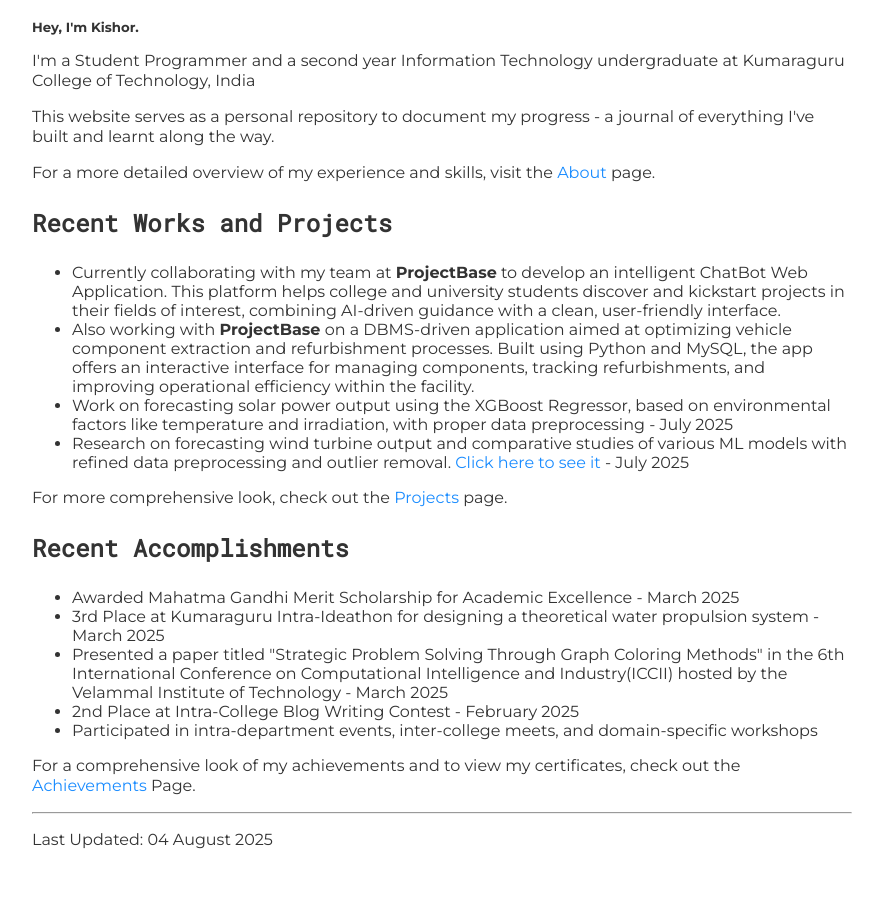
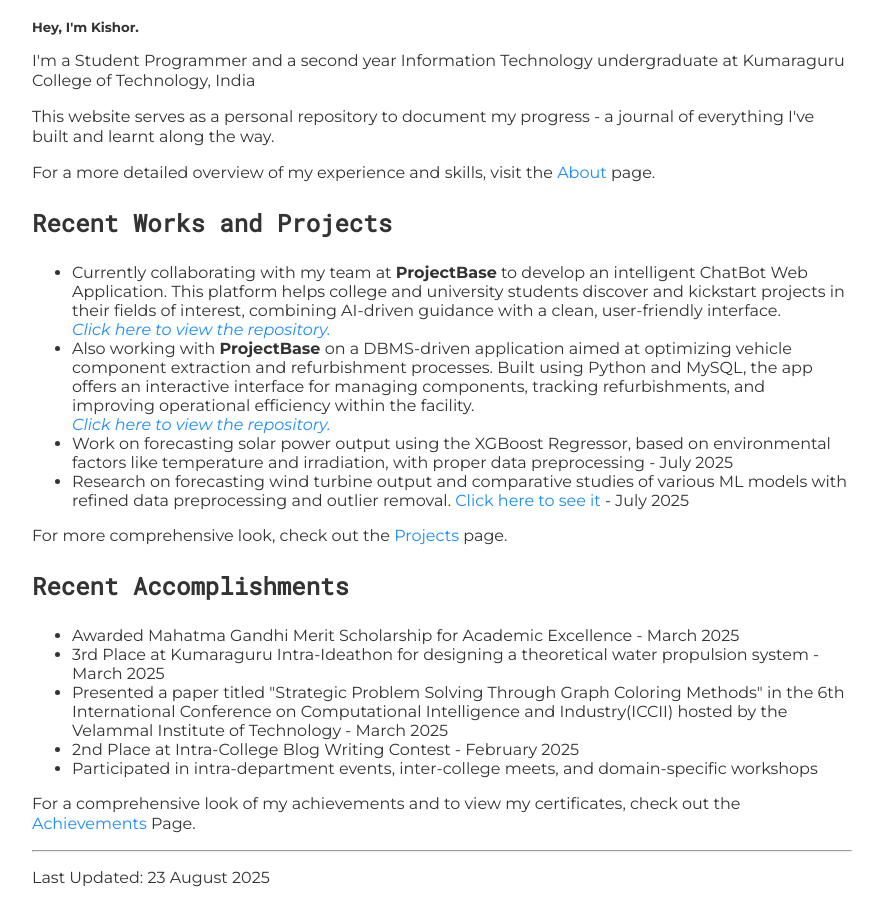
Before and after one commit to kshrs/kshrs.github.io, a plain HTML site: page index.html in a window 1280 px wide. Shown: the part 135-1039 px from the top of the page, without its empty margins (198-1081 px from the left). Before the commit the page ends 1001 px from the top, so only its background shows below. Drawn offline with Linux system fonts and the light colour scheme.

Commit message:
Modified: Projects Page

```diff
--- a/index.html
+++ b/index.html
@@ -34,8 +34,8 @@
 			<div class="Projects">
 				<h3>Recent Works and Projects</h3>
 				<ul>
-                    <li>Currently collaborating with my team at <b>ProjectBase</b> to develop an intelligent ChatBot Web Application. This platform helps college and university students discover and kickstart projects in their fields of interest, combining AI-driven guidance with a clean, user-friendly interface.</li>
-                    <li>Also working with <b>ProjectBase</b> on a DBMS-driven application aimed at optimizing vehicle component extraction and refurbishment processes. Built using Python and MySQL, the app offers an interactive interface for managing components, tracking refurbishments, and improving operational efficiency within the facility.</li>
+                    <li>Currently collaborating with my team at <b>ProjectBase</b> to develop an intelligent ChatBot Web Application. This platform helps college and university students discover and kickstart projects in their fields of interest, combining AI-driven guidance with a clean, user-friendly interface.<br><em><a href="https://github.com/kshrs/ProjGen">Click here to view the repository.</a></em></li>
+                    <li>Also working with <b>ProjectBase</b> on a DBMS-driven application aimed at optimizing vehicle component extraction and refurbishment processes. Built using Python and MySQL, the app offers an interactive interface for managing components, tracking refurbishments, and improving operational efficiency within the facility.<br><em><a href="https://github.com/kshrs/VehicleComponentRefurbishmentApp">Click here to view the repository.</a></em></li>
 					<li>Work on forecasting solar power output using the XGBoost Regressor, based on environmental factors like temperature and irradiation, with proper data preprocessing - July 2025</li>
 					<li>Research on forecasting wind turbine output and comparative studies of various ML models with refined data preprocessing and outlier removal. <a href="./docs/A Multi Model Machine Learning Analysis of Wind Turbine Power Output Prediction.pdf">Click here to see it</a> - July 2025</li>
 				</ul>
@@ -53,7 +53,7 @@
 				<p>For a comprehensive look of my achievements and to view my certificates, check out the <a href="./achievements.html">Achievements</a> Page.</p>
 			</div>
 			<hr>
-			<p>Last Updated: 04 August 2025</p>
+			<p>Last Updated: 23 August 2025</p>
 		</div>
 	</body>
 </html>
```
Also changed, not shown: about.html (+2 -2 lines), projects.html (+3 -3 lines).
